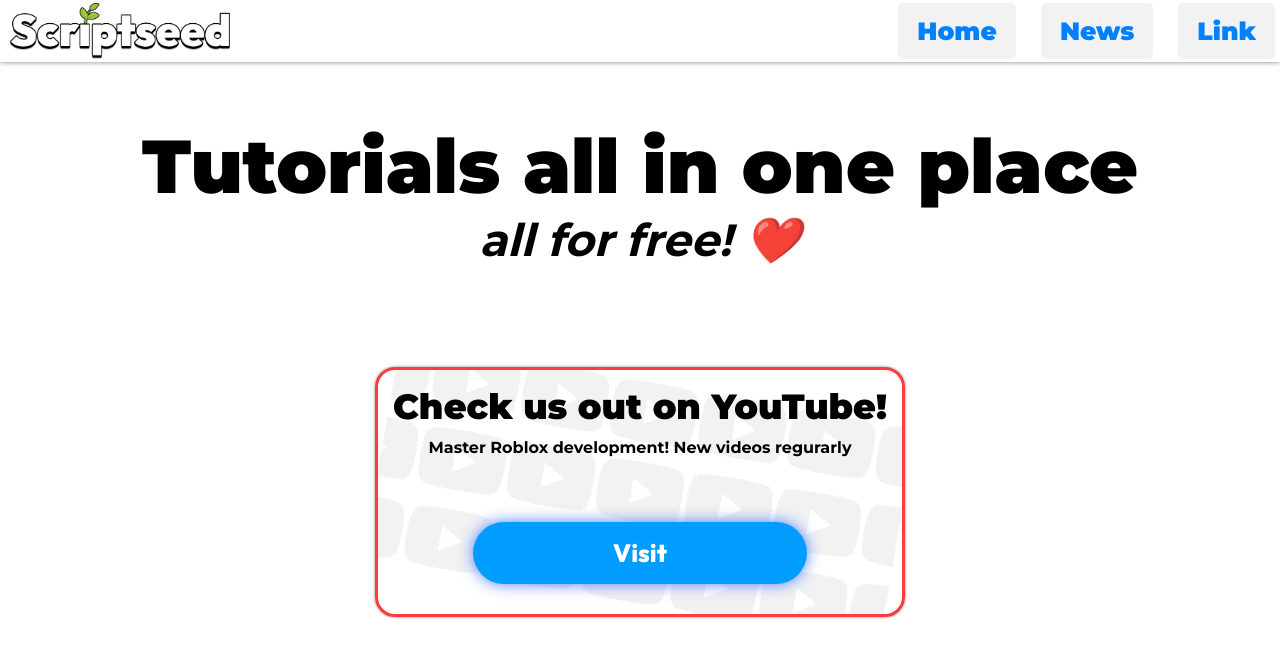
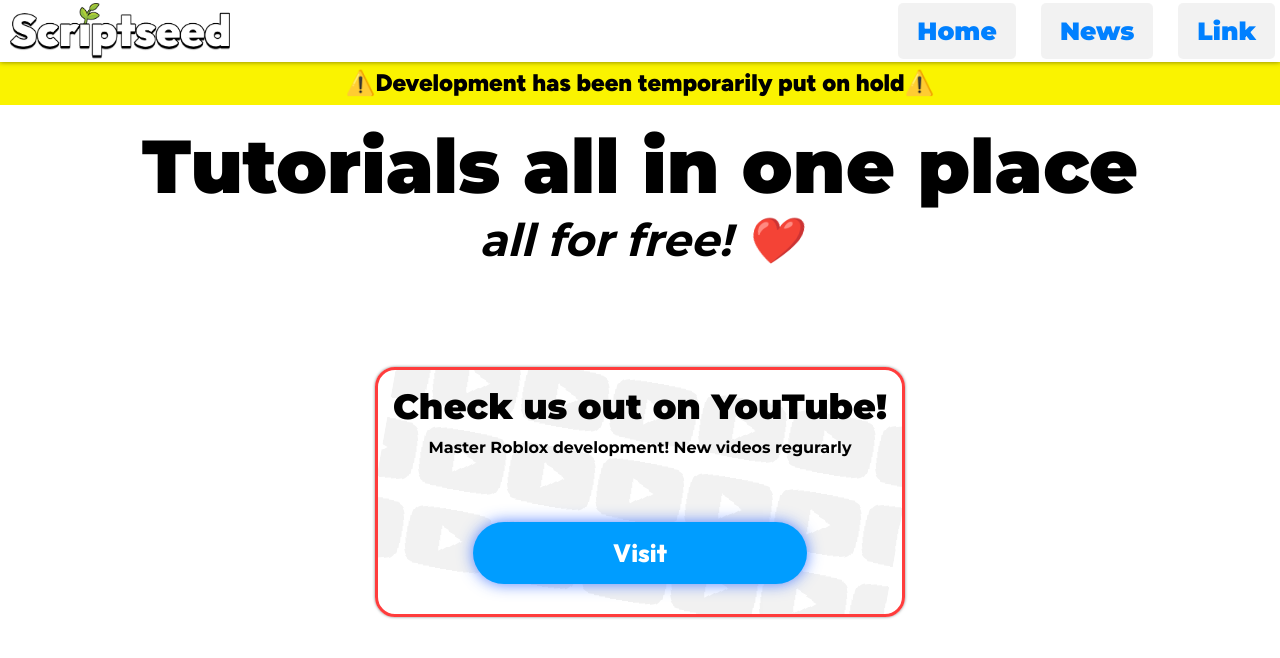
Before and after one commit to KryStastic/Scriptseed, a plain HTML site: page index.html in a window 1280 px wide. Shown: the top 658 px of the page. Drawn offline with Linux system fonts and the light colour scheme; a web font is replaced by a local one.

Commit message:
Add header notice

```diff
--- a/index.html
+++ b/index.html
@@ -23,7 +23,7 @@
 
     <link rel="preconnect" href="https://fonts.googleapis.com">
     <link rel="preconnect" href="https://fonts.gstatic.com" crossorigin>
-    <link href="https://fonts.googleapis.com/css2?family=Lexend:wght@400;700;800;900&family=Montserrat:wght@400;700;900&family=Outfit:wght@100;400;500;800;900&family=Roboto:wght@400;500;700;900&display=swap" rel="stylesheet">
+    <link href="https://fonts.googleapis.com/css2?family=Alexandria:wght@200;400;600;800;900&family=Figtree:wght@700;900&family=Lexend:wght@400;700;800;900&family=Montserrat:wght@400;700;900&family=Noto+Sans:wght@400;500;700;900&family=Outfit:wght@100;400;500;800;900&family=Roboto:wght@400;500;700;900&display=swap" rel="stylesheet">
 
     <!--Styles-->
 
@@ -35,6 +35,7 @@
     <link rel="stylesheet" href="styles/main/introduction.css">
     <link rel="stylesheet" href="styles/main/styles-library.css">
     <link rel="stylesheet" href="styles/main/info-card.css">
+    <link rel="stylesheet" href="styles/warning.css">
 
 
 </head>
@@ -72,6 +73,9 @@
             </nav>
         </div>
     </header>
+    <header class="warning-header">
+          ⚠️Development has been temporarily put on hold⚠️
+    </header>
 
     <main class="main">
     <section id="introduction">
--- /dev/null
+++ b/styles/warning.css
@@ -0,0 +1,21 @@
+.warning-header {
+    font-family: "Figtree";
+    font-size: 1.5rem;
+    text-align: center;
+    font-weight: 900;
+
+    padding: 8px;
+
+    display: flex;
+    justify-content: center;
+    align-items: center;
+
+    background-color: rgb(250,243,0);
+
+    position: fixed;
+    top: 60px;
+    left: 0;
+    right: 0;
+
+    z-index: 99;
+}
```
